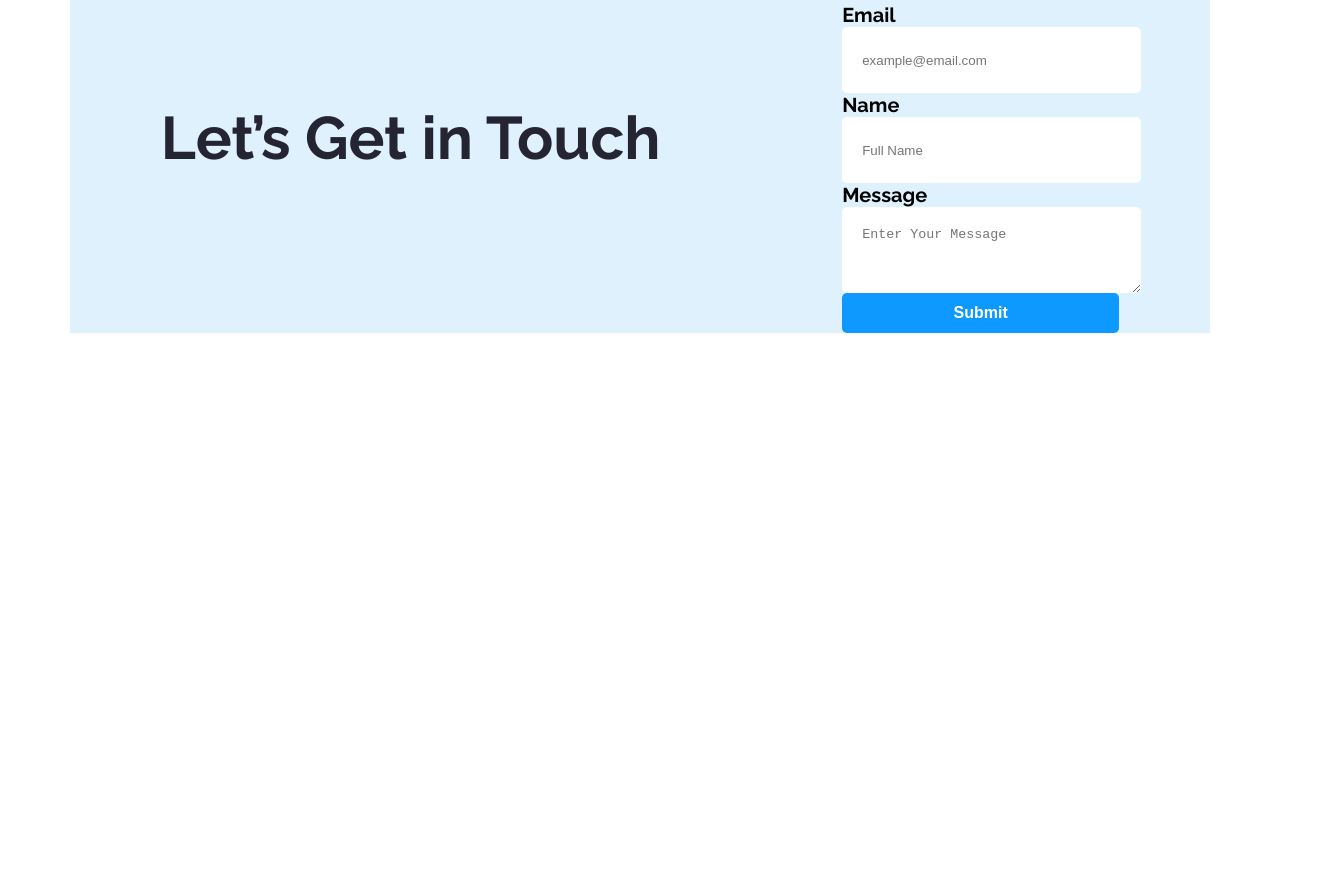
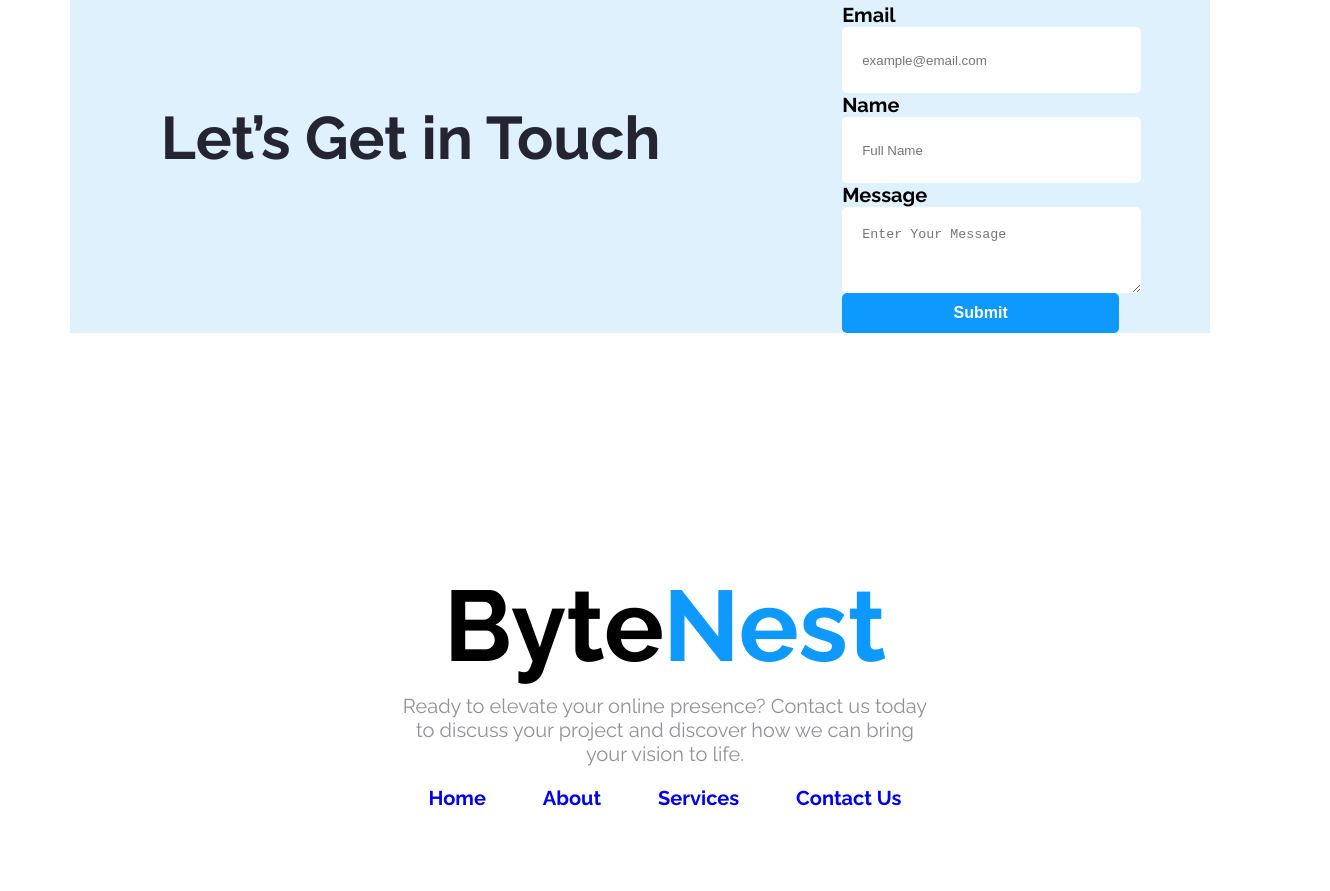
Before and after one commit to mahmud014/Byte-Nest, a plain HTML site: page index.html in a window 1280 px wide. Shown: the part 2384-3275 px from the top of the page, 1330 px wide, since content can reach past the window. Before the commit the page ends 2847 px from the top, so only its background shows below. Drawn offline with Linux system fonts and the light colour scheme.

Commit message:
add footer

```diff
--- a/Styles/style.css
+++ b/Styles/style.css
@@ -324,3 +324,34 @@ textarea{
     font-weight: bold;
     padding-bottom: 20px;
 }
+
+/* footer style */
+
+.footer-title{
+    text-align: center;
+    padding: 104px 400px;
+    width: 530px;
+    height: 220px;
+}
+
+.footer-logo{
+    font-size: 100px;
+    font-weight: bold;
+}
+
+.footer-text{
+    font-size: 20px;
+    font-weight: 400px;
+    color:rgba(37, 36, 50, 0.5);
+    padding-top: 10px;
+}
+
+.nav-bar{
+    list-style: none;
+    text-decoration: none;
+    display: flex;
+    padding-top: 20px;
+    color: #252432;
+    font-size: 20px;
+    font-weight: bold;
+}
--- a/index.html
+++ b/index.html
@@ -123,7 +123,17 @@
         </section>
     </main>
     <footer>
+        <div class="footer-title">
+            <h1 class="footer-logo">Byte<span class="logo-color" >Nest</span></h1>
+            <p class="footer-text">Ready to elevate your online presence? Contact us today <br> to discuss your project and discover how we can bring your vision to life.</p>
+            <u class="nav-bar">
+                <li><a href="#">Home</a></li>
+                <li><a href="#">About</a></li>
+                <li><a href="#">Services</a></li>
+                <li><a href="#">Contact Us</a></li>
 
+            </u>
+        </div>
     </footer>
 </body>
 
```
